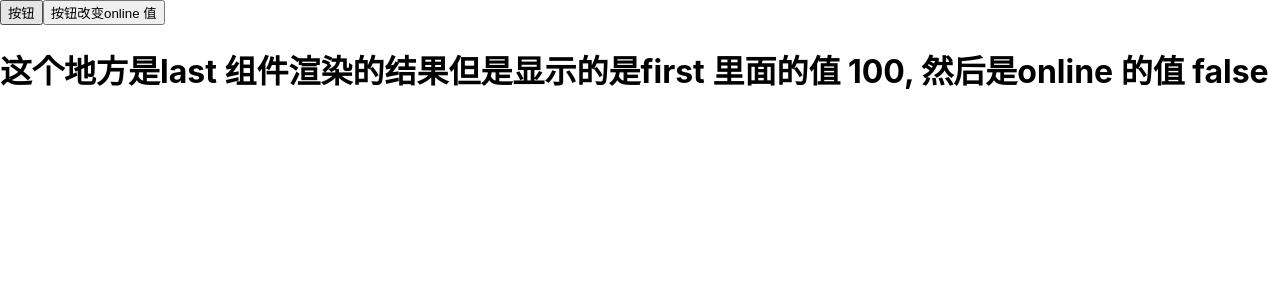
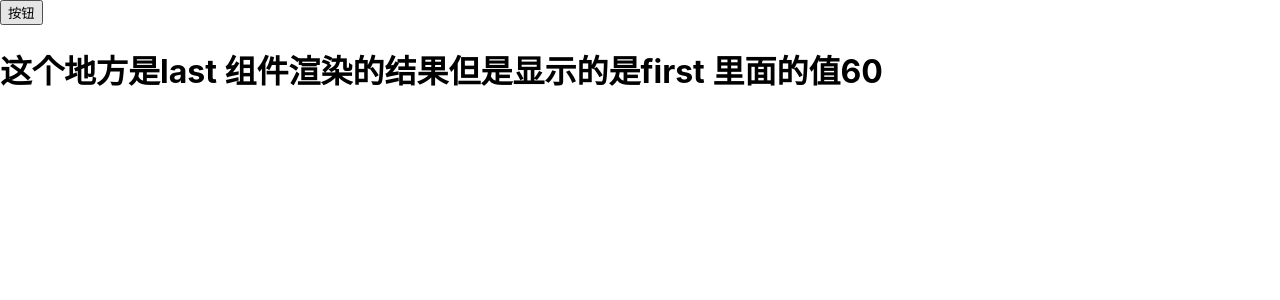
Before and after one commit to JasmineFan/train-ticket, a React (Create React App) app: page / in a window 1280 px wide. Shown: the top 300 px of the page. Built offline with nearby package versions, Linux system fonts and the light colour scheme.

Commit message:
contextType 的改写

```diff
--- a/src/App.js
+++ b/src/App.js
@@ -1,46 +1,34 @@
 import './App.css';
-import  {createContext, Component} from 'react'
+import { createContext, Component } from 'react'
 
-const FirstContext = createContext(100) //这个100 是比如没有FirstContext.Provider 的时候会用这个默认值
-const OnlineContext = createContext()
+const FirstContext = createContext()
 class App extends Component {
   state = {
-    first:60,
-    online:false
+    first: 60
   }
   render() {
-    const {first, online} = this.state
-    return(
-    // <FirstContext.Provider value={first}>
-      <OnlineContext.Provider value={online}>
+    const { first } = this.state
+    return (
+      <FirstContext.Provider value={first}>
         <button
           type="button"
-          onClick={()=>{this.setState({first:first-1})}}> 按钮
+          onClick={() => { this.setState({ first: first - 1 }) }}> 按钮
         </button>
-        <button
-          type="button"
-          onClick={()=>{this.setState({online:!online})}}> 按钮改变online 值
-        </button>
-        <Middle/>
-      </OnlineContext.Provider>
-    // </FirstContext.Provider>
+        <Middle />
+      </FirstContext.Provider>
     )
   }
 }
-function Middle(){
-  return <Last/>
+function Middle() {
+  return <Last />
 }
-function Last(){
-  return (
-    <FirstContext.Consumer>
-      {
-        FirstComponentValue=>(
-          <OnlineContext.Consumer>
-            {online=> <h1>这个地方是last 组件渲染的结果但是显示的是first 里面的值 {FirstComponentValue}, 然后是online 的值 {String(online)}</h1>}
-          </OnlineContext.Consumer>
-        )
-      }
-    </FirstContext.Consumer>
-  )
+class Last extends Component {
+  static contextType = FirstContext    //只有一个context 的时候
+  render() {
+    const FirstComponentValue = this.context
+    return (
+      <h1>这个地方是last 组件渲染的结果但是显示的是first 里面的值{FirstComponentValue}</h1>
+    )
+  }
 }
 export default App;
```
